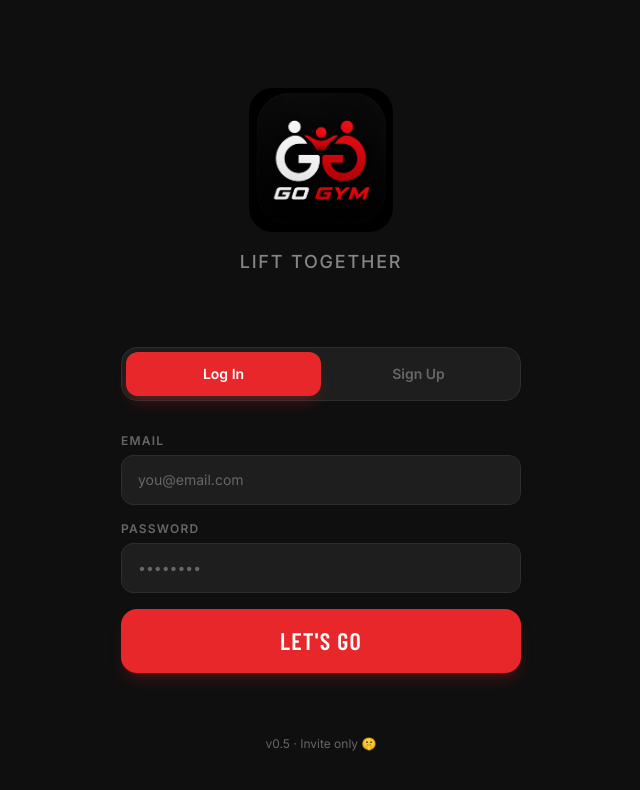
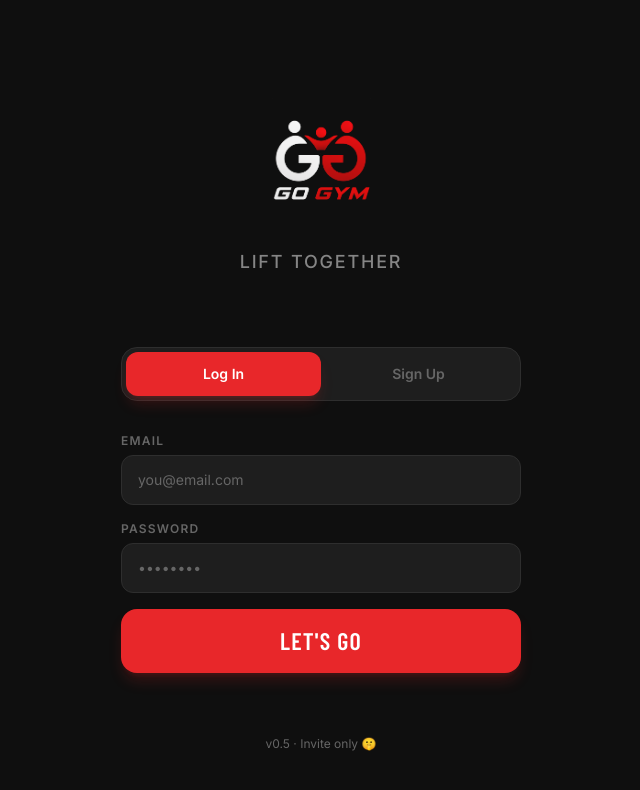
Before and after one commit to rhodeselliott48-dotcom/GoGym, a Next.js app: page /auth in a window 1280 px wide. Shown: the top 790 px of the page, without its empty margins (319-959 px from the left). Built offline with nearby package versions, Linux system fonts and the light colour scheme; no server answers; a web font is replaced by a local one.

Commit message:
fix: logo blends into background using mix-blend-mode lighten

```diff
--- a/app/about/page.tsx
+++ b/app/about/page.tsx
@@ -15,7 +15,7 @@
 
         {/* Logo — no bubble, just the image */}
         <div className="text-center flex flex-col items-center gap-3">
-          <Image src="/logo.png" alt="GoGym" width={110} height={110} className="rounded-3xl" />
+         <Image src="/logo.png" alt="GoGym" width={110} height={110} className="rounded-none" style={{ mixBlendMode: 'lighten' }} />
           <p className="text-white/40 tracking-[0.3em] uppercase text-sm">Lift Together</p>
           <div className="w-12 h-0.5 bg-brand rounded-full" />
         </div>
--- a/app/auth/page.tsx
+++ b/app/auth/page.tsx
@@ -46,7 +46,7 @@
       {/* Logo — no bubble, no GoGym text */}
       <div className="text-center pt-10 pb-2">
         <div className="flex justify-center mb-4">
-  <img src="/logo.png" alt="GoGym" className="w-36 h-36 rounded-3xl" />
+  <img src="/logo.png" alt="GoGym" className="w-36 h-36" style={{ mixBlendMode: 'lighten' }} />
 </div>
 <p className="text-light-gray/60 text-lg mt-2 tracking-widest uppercase font-medium">Lift Together</p>
       </div>
--- a/components/MissionModal.tsx
+++ b/components/MissionModal.tsx
@@ -8,7 +8,7 @@
   return (
     <>
       <button onClick={() => setOpen(true)} className="press text-left flex items-center gap-2">
-        <Image src="/logo.png" alt="GoGym" width={44} height={44} className="rounded-xl" />
+        <Image src="/logo.png" alt="GoGym" width={44} height={44} className="rounded-none" style={{ mixBlendMode: 'lighten' }} />
 <p className="text-light-gray/50 text-xs tracking-widest uppercase font-medium">Lift Together</p>
       </button>
       {open && (
@@ -17,7 +17,7 @@
             onClick={e => e.stopPropagation()}>
             <div className="flex items-center justify-between mb-6">
               <div className="flex items-center gap-3">
-                <Image src="/logo.png" alt="GoGym" width={44} height={44} className="rounded-2xl" />
+                <Image src="/logo.png" alt="GoGym" width={44} height={44} className="rounded-none" style={{ mixBlendMode: 'lighten' }} />
                 <div>
                   <h2 className="font-display text-3xl text-white tracking-wide">Our Mission</h2>
                   <p className="text-brand text-xs uppercase tracking-widest font-semibold mt-0.5">Why GoGym exists</p>
```
